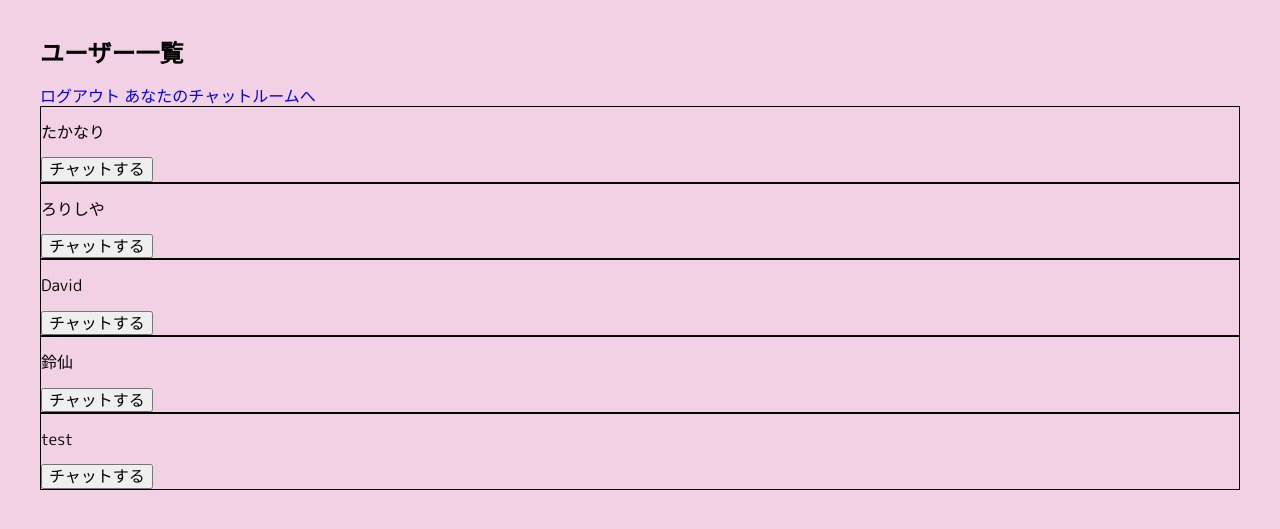
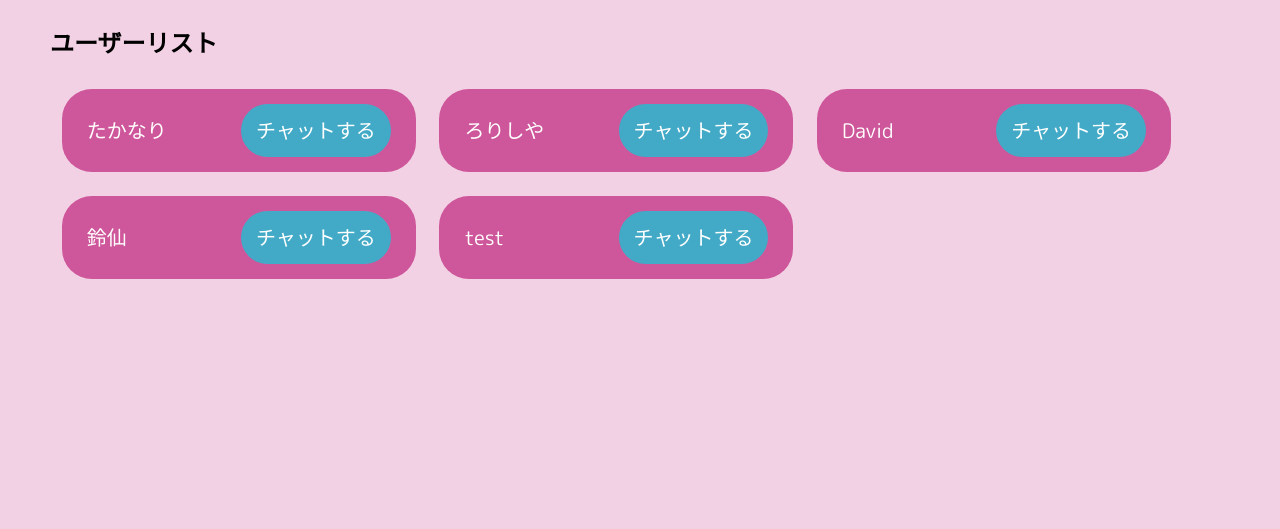
Before and after one commit to AraiRyusei/flaskchat, a Flask app: page /userlist in a window 1280 px wide. Shown: the part 100-629 px from the top of the page. Run offline with Flask 2, Linux system fonts and the light colour scheme; data comes from the database, SQL or seed files in the repository.

Commit message:
ユーザーリストのCSS

```diff
--- a/static/css/style.css
+++ b/static/css/style.css
@@ -30,6 +30,7 @@
 
   main {
     display: block;
+    margin: 30px 50px;
   }
 
   /**
@@ -359,9 +360,6 @@ body {
     background-color: #F3D1E5;
 }
 
-main{
-    padding: 20px 40px;
-}
 
 /* ヘッダー部分 /////////////////////////////////////////////////////////////////////////////////////////////////////////////////*/
 header {
@@ -460,3 +458,48 @@ header h1 {
 .login p {
     margin: 10px;
 }
+
+/* /////////////////////////////////////////////////////////////////////////////////////////////////////////////////////////// */
+
+/* ユーザー一覧 */
+
+
+.userList{
+    display: flex;
+    flex-wrap: wrap;
+}
+.userCard{
+    position: relative;
+    display: flex;
+    width: 30%;
+    background-color: #CE579B;
+    color: white;
+    margin: 1%;
+    border-radius: 30px;
+}
+
+.userCard form{
+    position: absolute;
+    margin: auto;
+    top: 15px;
+    right: 25px;
+}
+
+.userCard input{
+    background-color: #42AAC7;
+    border: 0px;
+    font-size: 20px;
+    padding: 15px;
+    border-radius: 30px;
+    color: white;
+}
+
+.userCard input:hover{
+    background-color: #C0D860;
+    color: #000;
+    transition: all .3s;
+}
+.userName{
+    margin: 30px 0px 30px 25px;
+    font-size: 20px;
+}
--- a/templates/userlist.html
+++ b/templates/userlist.html
@@ -1,15 +1,22 @@
 {% extends "base.html" %}
 {% block content %}
-<h2>ユーザー一覧</h2>
-<a href="/logout">ログアウト</a>
-<a href="/chatroom">あなたのチャットルームへ</a>
-{% for user_info in tpl_user_info %}
-<div style="border: 1px solid black;">
-    <p>{{user_info[1]}}</p>
-    <form action="/chatroom/{{user_info[0]}}" method="POST">
-        <input type="submit" value="チャットする">
-    </form>
+
+<div class="userTemp">
+    <h2>ユーザーリスト</h2>
+    <div class="userList">
+
+    {% for user_info in tpl_user_info %}
+
+        <div class="userCard">
+            <p class="userName">{{user_info[1]}}</p>
+            <form action="/chatroom/{{user_info[0]}}" method="POST">
+                <input type="submit" value="チャットする">
+            </form>
+        </div>
+
+    {% endfor %}
+
+    </div>
 </div>
-{% endfor %}
 
 {% endblock %}
```
